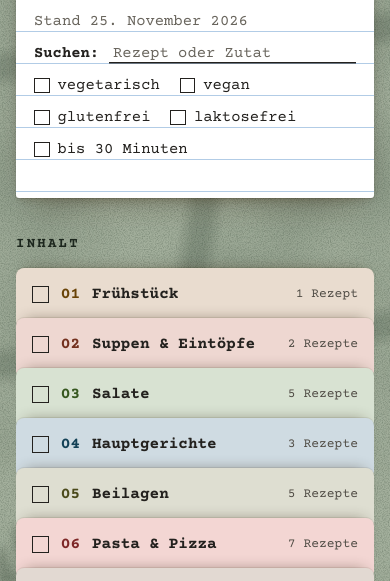
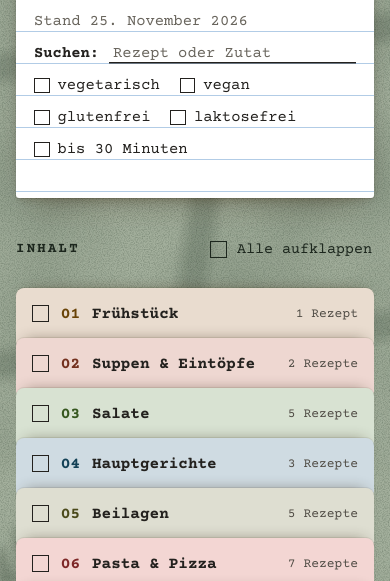
Before and after one commit to ms29rryj5h-coder/kuechenkartei, a plain HTML site: page index.html in a window 390 px wide. Shown: the part 260-841 px from the top of the page. Drawn offline with nearby package versions, Linux system fonts and the light colour scheme.

Commit message:
Am Handy alle Kapitel auf einmal aufklappen

```diff
--- a/index.html
+++ b/index.html
@@ -109,6 +109,8 @@ body[data-home="1"] .mark { visibility: hidden; }
 .foot { margin-top: 52px; font: 0.875rem/1.4 var(--f-type); color: var(--table-ink); display: flex; gap: 8px 16px; flex-wrap: wrap; justify-content: space-between; }
 .table-h { font: 700 0.875rem/1.2 var(--f-type); text-transform: uppercase; letter-spacing: .16em; color: var(--table-ink); margin-top: 46px; }
 .table-note { font: 1rem/1.5 var(--f-type); color: var(--table-ink); margin-top: 14px; }
+.toc-head { display: flex; align-items: center; justify-content: space-between; gap: 12px; margin-top: 46px; }
+.toc-head .table-h { margin-top: 0; }
 
 /* ---------- Papier: Reiter, Linien, Stempel ---------- */
 .lined { line-height: var(--line); background-image: repeating-linear-gradient(to bottom, transparent 0 calc(var(--line) - 1px), var(--line-blue) calc(var(--line) - 1px) var(--line)); background-position: 0 calc(-1 * var(--lift)); }
@@ -397,9 +399,12 @@ textarea.mono { font-family: ui-monospace, "SF Mono", Menlo, monospace; font-siz
 
 /* ---------- Handy: ruhiger Karteikasten ---------- */
 /* Inhalt als Registerstapel (eine Trennkarte je Kapitel), Kapitelseiten mit kompakten Karten (Titel + eine Zeile). Desktop bleibt unverändert. */
-.leit-row, .rc-dt, .lr-all { display: none; }
+.leit-row, .rc-dt, .lr-all, .lr-alltog { display: none; }
 @media (max-width: 600px) {
-  .table-h { margin-top: 38px; }
+  .toc-head { margin-top: 30px; }
+  .lr-alltog { display: inline-flex; align-items: center; gap: 10px; min-height: 44px; padding: 0 2px; background: none; border: 0; cursor: pointer; color: var(--table-ink); font: 0.9375rem/1.2 var(--f-type); white-space: nowrap; }
+  .lr-alltog[aria-pressed="true"] .lr-tick::after { content: "x"; }
+  .lr-alltog:focus-visible { outline-color: var(--table-ink); }
   .leits { gap: 0; margin-top: 16px; }
   .leit { padding-top: 0; }
   .leit + .leit { margin-top: -6px; }
@@ -730,6 +735,8 @@ function renderCover() {
   const stand = PUB.publishedAt ? new Date(PUB.publishedAt).toLocaleDateString("de-DE", { day: "numeric", month: "long", year: "numeric" }) : "";
   const diets = DIETS.filter((d) => PUB.recipes.some((r) => (r.diet || []).includes(d)));
   const res = filtering ? searchPub() : [];
+  if (!S.openCh) { S.openCh = new Set(); if (lsGet("kk-allopen", false)) chs.forEach((c) => S.openCh.add(c.idx)); }
+  const allOpen = chs.length > 0 && chs.every((c) => S.openCh.has(c.idx));
   const card = `<section class="titlecard" aria-labelledby="bookTitle">
       <span class="tab">${esc(own.name || "Kochbuch")}</span>
       <h1 class="tc-title" id="bookTitle">${esc(site.title || "Küchenkartei")}</h1>
@@ -746,7 +753,7 @@ function renderCover() {
   else if (filtering) {
     body = `<div class="results-head" id="results"><h2>${res.length === 1 ? "1 Rezept" : res.length + " Rezepte"} gefunden</h2><button class="linkbtn" id="clearF">Suche zurücksetzen</button></div>
       ${res.length ? `<div class="rcards">${res.map((r) => cardHtml(r, "#rezept-" + esc(r.id), imgPublic(r), true)).join("")}</div>` : `<p class="table-note">Kein Rezept passt dazu.</p>`}`;
-  } else body = `<h2 class="table-h">Inhalt</h2><div class="leits">${chs.map((c, i) => leitHtml(c, i)).join("")}</div>`;
+  } else body = `<div class="toc-head"><h2 class="table-h">Inhalt</h2><button class="lr-alltog" id="allCh" type="button" aria-pressed="${allOpen}"><span class="lr-tick" aria-hidden="true"></span>Alle aufklappen</button></div><div class="leits">${chs.map((c, i) => leitHtml(c, i)).join("")}</div>`;
   $("#main").innerHTML = card + body + `<footer class="foot"><span>Die Mengen lassen sich in jedem Rezept umrechnen.</span></footer>`;
   const toResults = () => $("#results")?.scrollIntoView({ behavior: matchMedia("(prefers-reduced-motion: reduce)").matches ? "auto" : "smooth", block: "start" });
   const q = $("#q");
@@ -757,12 +764,12 @@ function renderCover() {
   document.querySelectorAll("[data-diet]").forEach((b) => b.onclick = () => { const d = b.dataset.diet; F.diets.has(d) ? F.diets.delete(d) : F.diets.add(d); renderCover(); });
   const qf = $("#quickF"); if (qf) qf.onclick = () => { F.quick = !F.quick; renderCover(); };
   const hb = $("#hitsBtn"); if (hb) hb.onclick = toResults;
-  document.querySelectorAll(".leit-row").forEach((b) => b.onclick = () => {
-    S.openCh = S.openCh || new Set();
-    const id = +b.dataset.ch, open = !S.openCh.has(id);
-    open ? S.openCh.add(id) : S.openCh.delete(id);
-    b.setAttribute("aria-expanded", open); b.closest(".leit").classList.toggle("open", open);
-  });
+  const rows = [...document.querySelectorAll(".leit-row")];
+  const setOpen = (b, open) => { const id = +b.dataset.ch; open ? S.openCh.add(id) : S.openCh.delete(id); b.setAttribute("aria-expanded", open); b.closest(".leit").classList.toggle("open", open); };
+  const syncAll = () => { const a = $("#allCh"); if (a) a.setAttribute("aria-pressed", rows.every((b) => S.openCh.has(+b.dataset.ch))); };
+  rows.forEach((b) => b.onclick = () => { setOpen(b, !S.openCh.has(+b.dataset.ch)); syncAll(); });
+  const ac = $("#allCh");
+  if (ac) ac.onclick = () => { const open = ac.getAttribute("aria-pressed") !== "true"; rows.forEach((b) => setOpen(b, open)); syncAll(); lsSet("kk-allopen", open); };
   const cl = $("#clearF"); if (cl) cl.onclick = () => { S.filter = { q: "", diets: new Set(), quick: false }; renderCover(); };
 }
 function renderChapter(idx) {
```
